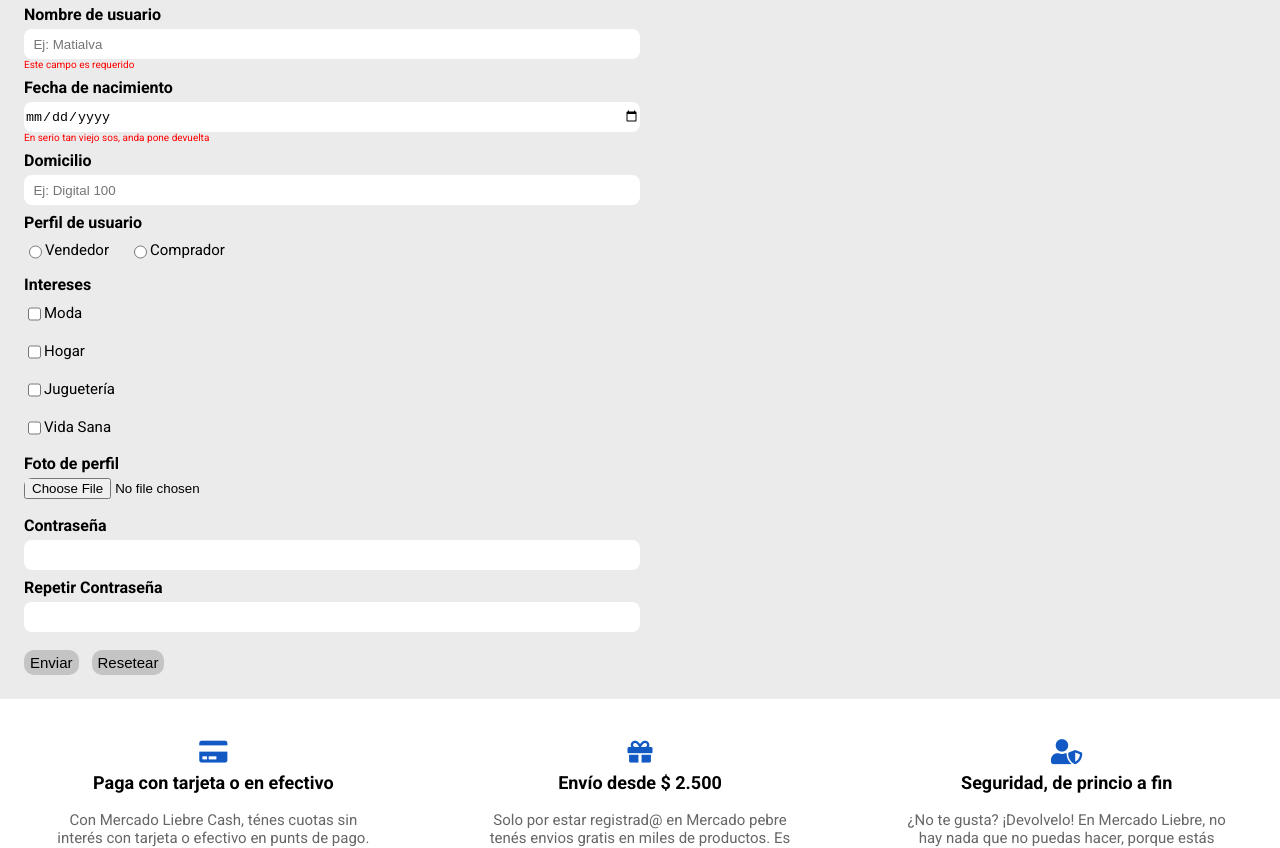
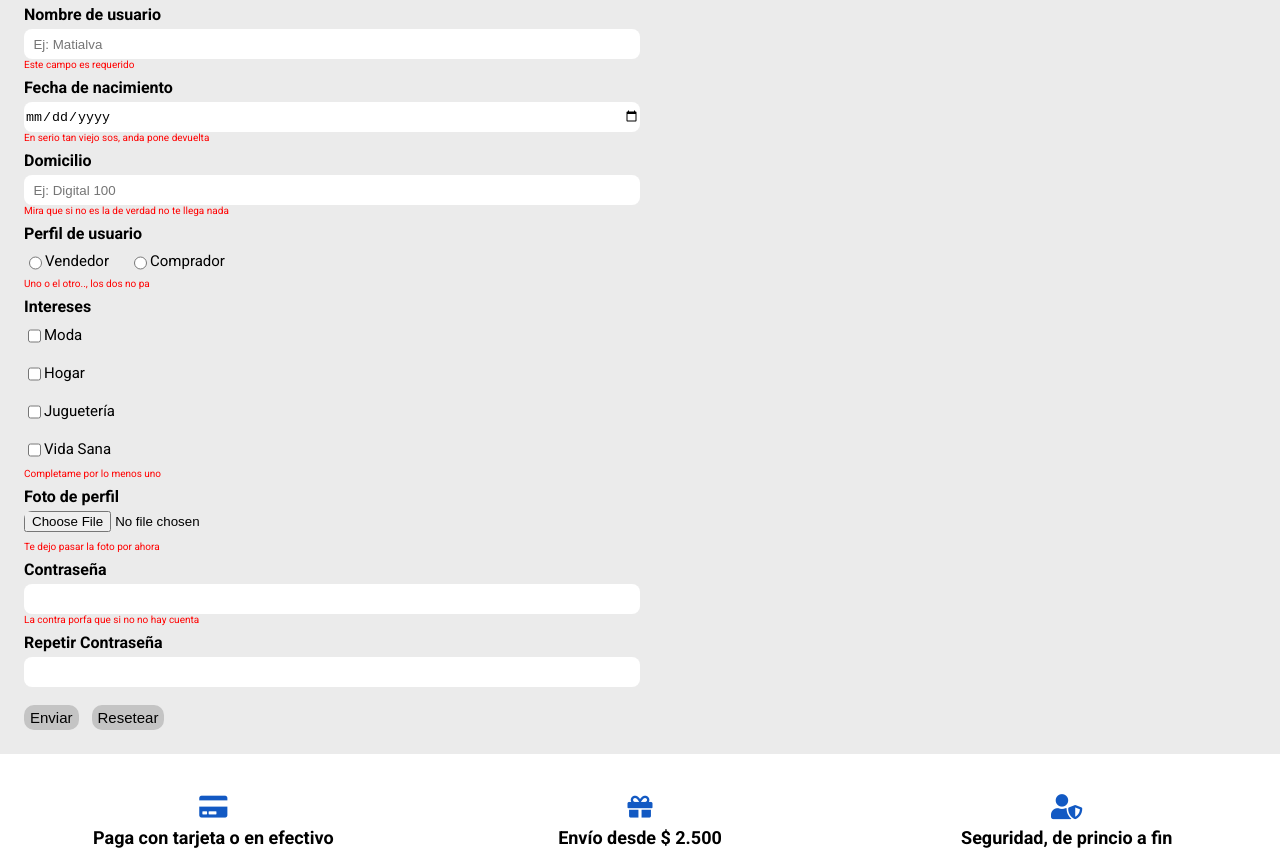
Before and after one commit to matias-prieto/mercado-liebre, a website: page views/register.html in a window 1280 px wide. Shown: the part 252-1100 px from the top of the page. Drawn offline with Linux system fonts and the light colour scheme.

Commit message:
agregue texto por si el usuario deja en blanco algo

```diff
--- a/views/register.html
+++ b/views/register.html
@@ -76,6 +76,7 @@
                 <div class="form-input">
                     <label class="main-label" for="address">Domicilio</label>
                     <input id="address" type="text" name="address" placeholder="  Ej: Digital 100" />
+                    <p class="error">Mira que si no es la de verdad no te llega nada</p>
                 </div>
                 <div class="form-input">
                     <label class="main-label">Perfil de usuario</label>
@@ -99,6 +100,7 @@
                             <label for="user-profile-buyer">Comprador</label>
                         </div>
                     </div>
+                    <p class="error">Uno o el otro.., los dos no pa</p>
                 </div>
                 <div class="form-input main-label">
                     <label class="main-label">Intereses</label>
@@ -138,6 +140,7 @@
                         />
                         <label for="vida-sana">Vida Sana</label>
                     </div>
+                    <p class="error">Completame por lo menos uno</p>
                 </div>
 
                 <div class="form-input">
@@ -148,10 +151,12 @@
                         name="profile-pic"
                         accept="image/png,image/jpeg"
                     />
+                    <p class="error">Te dejo pasar la foto por ahora</p>
                 </div>
                 <div class="form-input">
                     <label class="main-label" for="password">Contraseña</label>
                     <input id="password" type="password" name="password" />
+                    <p class="error">La contra porfa que si no no hay cuenta</p>
                 </div>
                 <div class="form-input">
                     <label class="main-label" for="rePassword">Repetir Contraseña</label>
```
